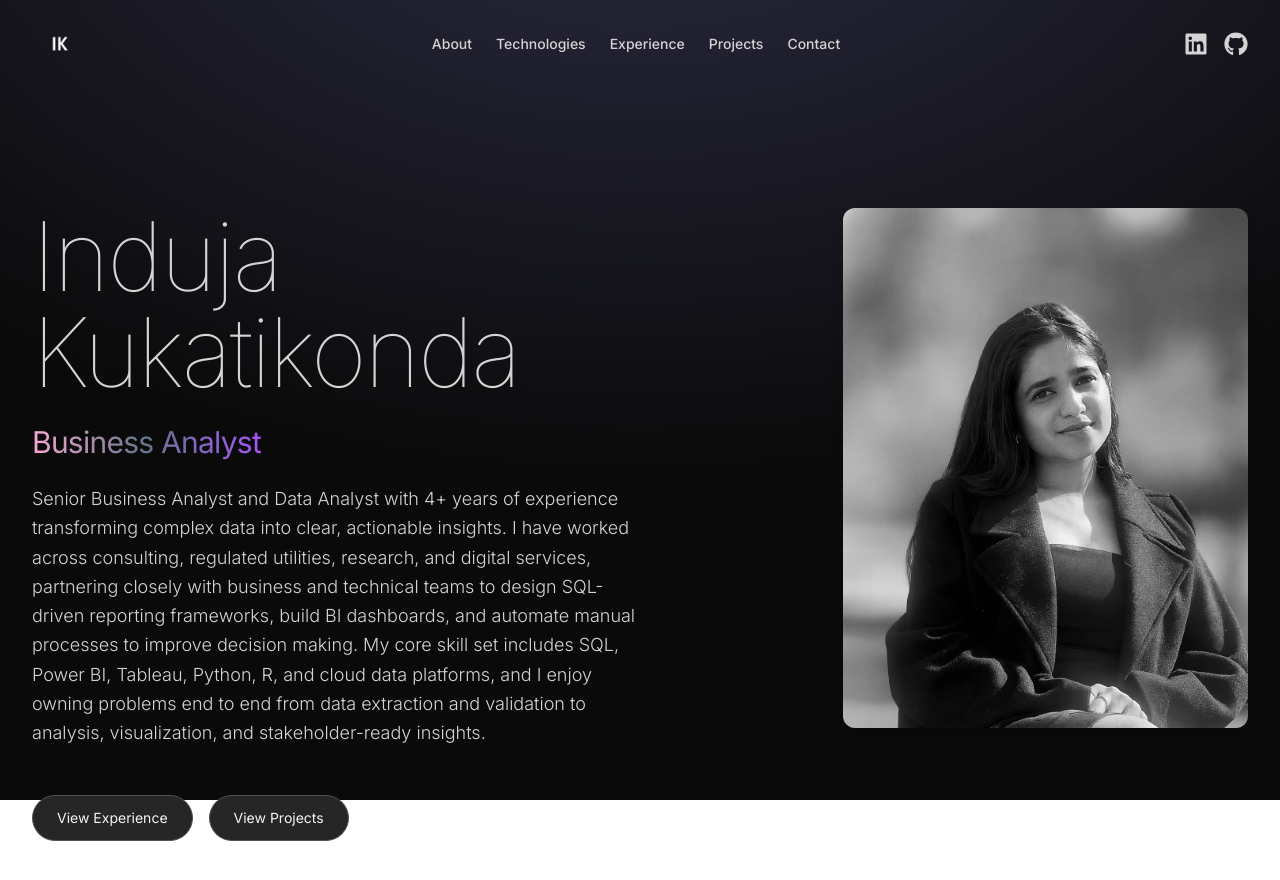
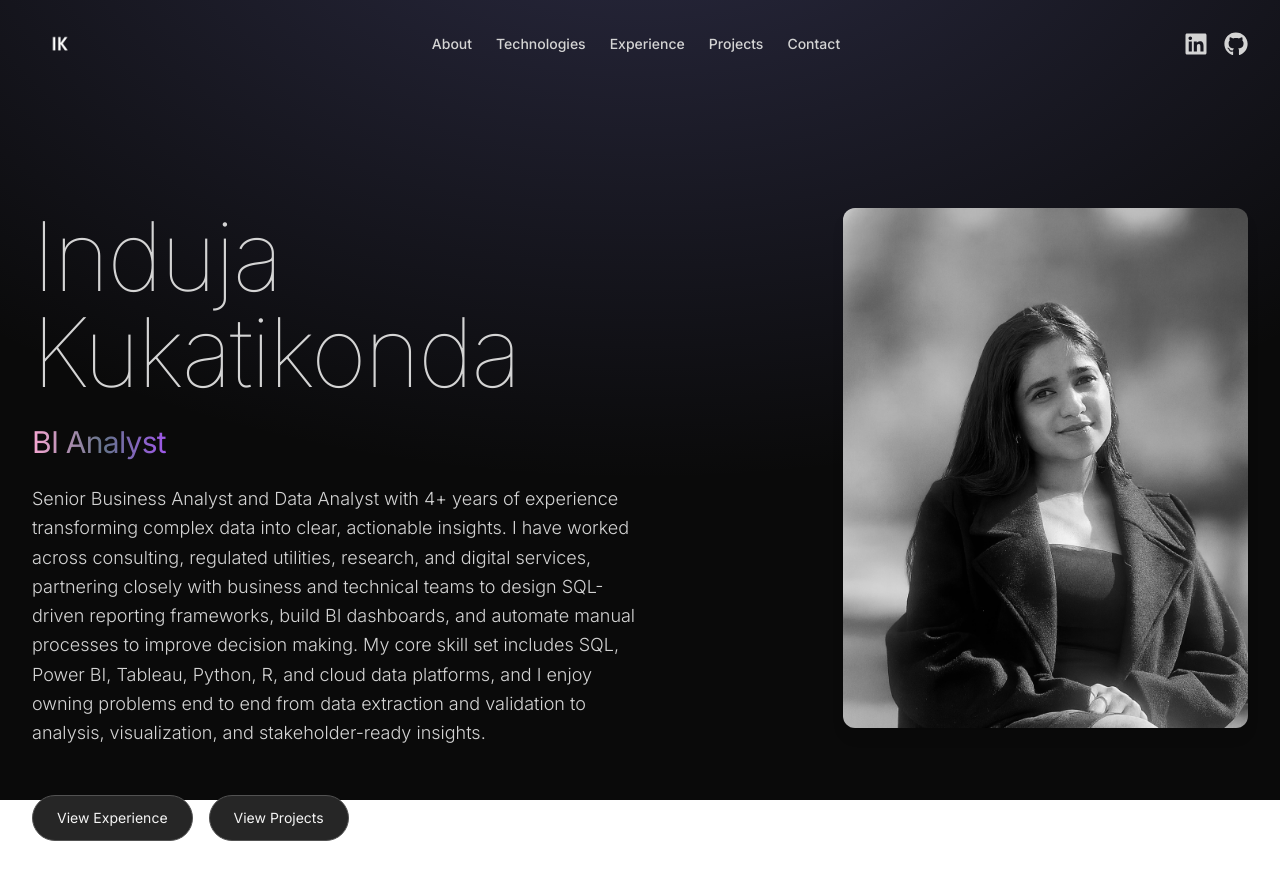
Before and after one commit to Kukats/react-portfolio-induja, a React (Vite) app: page / in a window 1280 px wide. Shown: the top 880 px of the page. Built offline with nearby package versions, Linux system fonts and the light colour scheme.

Commit message:
Add rotating hero title animation

```diff
--- a/package.json
+++ b/package.json
@@ -13,7 +13,8 @@
     "framer-motion": "^11.18.2",
     "react": "^18.2.0",
     "react-dom": "^18.2.0",
-    "react-icons": "^5.5.0"
+    "react-icons": "^5.5.0",
+    "react-simple-typewriter": "^5.0.1"
   },
   "devDependencies": {
     "@types/react": "^18.2.66",
--- a/src/components/Hero.jsx
+++ b/src/components/Hero.jsx
@@ -2,6 +2,7 @@
 import { HERO_CONTENT } from "../constants";
 import profilePic from "../assets/profile.png";
 import { motion } from "framer-motion";
+import { Typewriter } from "react-simple-typewriter";
 
 const container = (delay) => ({
   hidden: { opacity: 0, y: 40 },
@@ -19,10 +20,8 @@ const Hero = () => {
       className="border-b border-neutral-900 pb-20 pt-10 lg:pb-32"
     >
       <div className="flex flex-wrap lg:flex-nowrap">
-
         {/* LEFT SIDE */}
         <div className="w-full lg:w-1/2 flex flex-col items-center lg:items-start">
-
           {/* Name */}
           <motion.h1
             variants={container(0)}
@@ -33,7 +32,7 @@ const Hero = () => {
             Induja Kukatikonda
           </motion.h1>
 
-          {/* Title */}
+          {/* Title (Rotating) */}
           <motion.h3
             variants={container(0.2)}
             initial="hidden"
@@ -42,7 +41,15 @@ const Hero = () => {
                        bg-clip-text text-transparent text-2xl lg:text-3xl
                        tracking-tight mb-6"
           >
-            Business Analyst
+            <Typewriter
+              words={["Business Analyst", "Data Analyst", "BI Analyst"]}
+              loop={0} // infinite
+              cursor
+              cursorStyle="|"
+              typeSpeed={60}
+              deleteSpeed={40}
+              delaySpeed={1400}
+            />
           </motion.h3>
 
           {/* Hero Content */}
```
Also changed, not shown: 1 other file (tests, documents, lock files or other folders).
